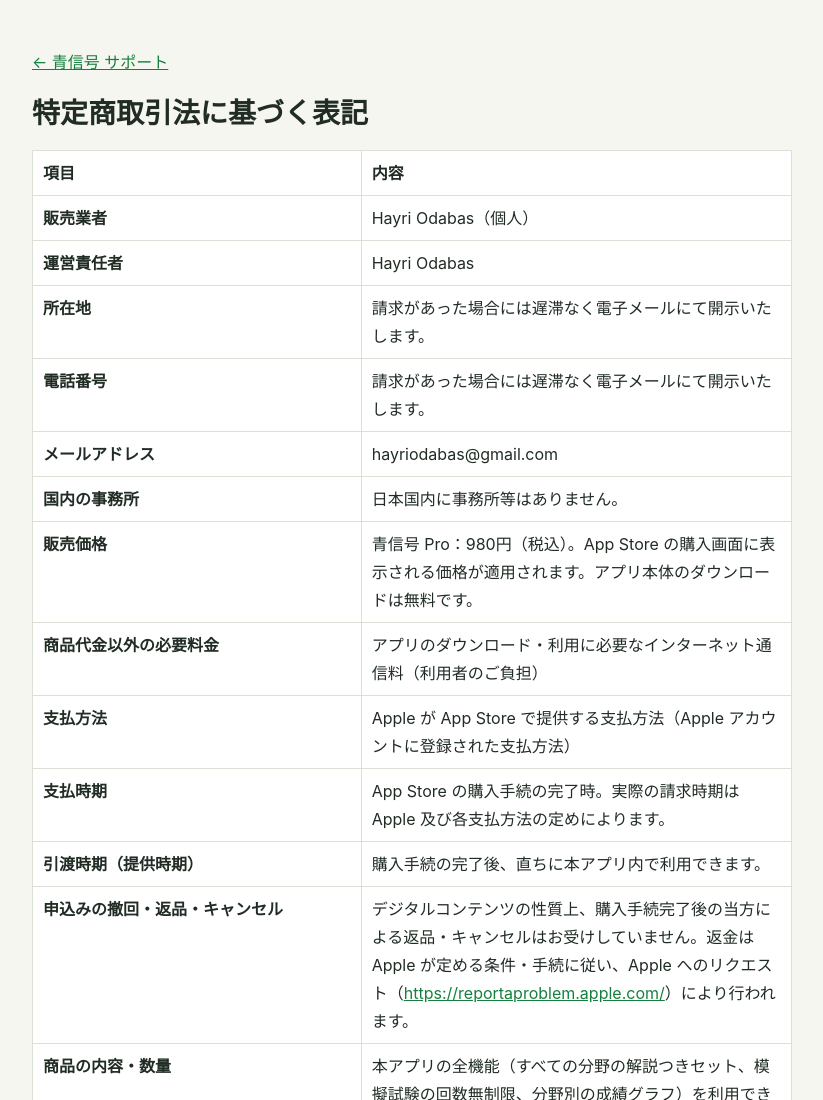
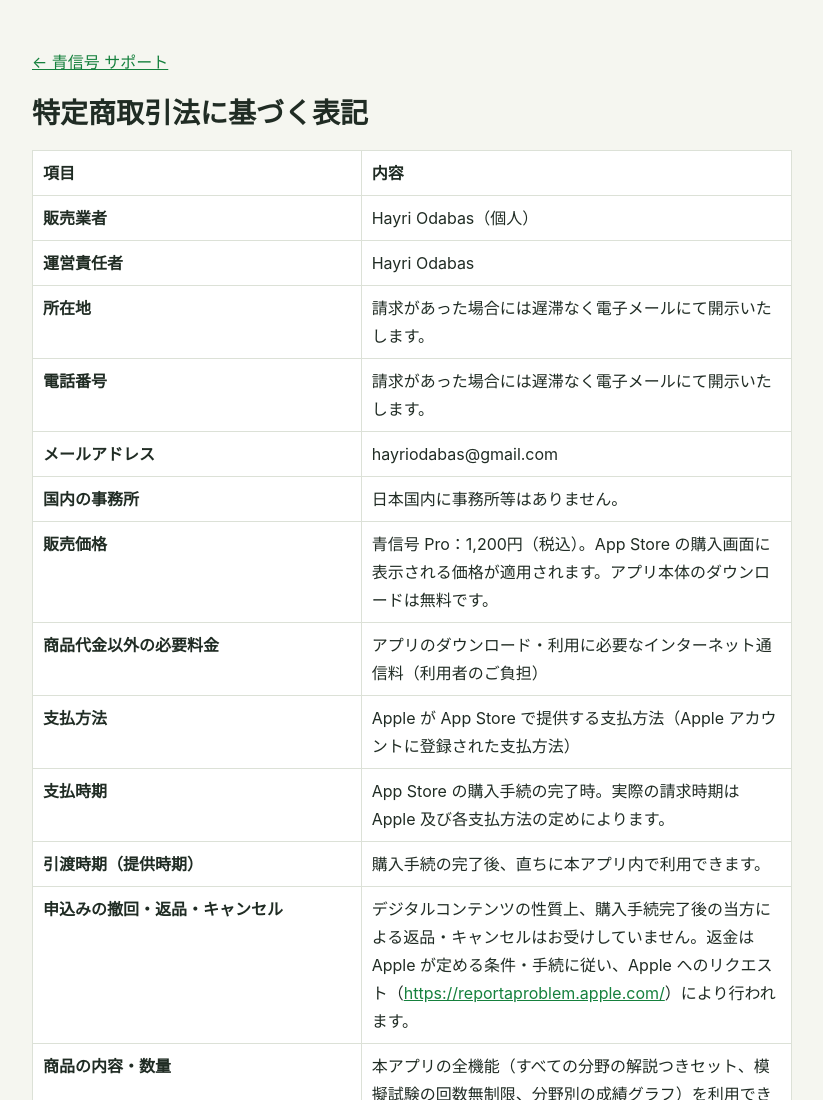
Before and after one commit to hayriodabas/aoshingo-support, a plain HTML site: page tokushoho.html in a window 1280 px wide. Shown: the top 1100 px of the page, without its empty margins (228-1051 px from the left). Drawn offline with Linux system fonts and the light colour scheme.

Commit message:
Tokushoho: Pro price 1,200 yen (tax incl.), matching App Store Connect
Co-Authored-By: Claude Opus 5.5 <noreply@anthropic.com>

```diff
--- a/tokushoho.html
+++ b/tokushoho.html
@@ -4,5 +4,5 @@ body{margin:0;background:var(--bg);color:var(--ink);font:16px/1.75 -apple-system
 main{max-width:760px;margin:auto;padding:32px 16px 64px}h1{font-size:28px;line-height:1.3}h2{font-size:20px;margin-top:36px;color:var(--brand)}
 a{color:var(--brand)}table{border-collapse:collapse;width:100%;background:var(--card)}td,th{border:1px solid var(--line);padding:8px 10px;vertical-align:top;text-align:left}
 th{width:28%}footer{margin-top:48px;color:var(--muted);font-size:14px}</style><main><p><a href="index.html">← 青信号 サポート</a></p><h1>特定商取引法に基づく表記</h1>
-<table><tr><th>項目</th><th>内容</th></tr><tr><th>販売業者</th><td>Hayri Odabas（個人）</td></tr><tr><th>運営責任者</th><td>Hayri Odabas</td></tr><tr><th>所在地</th><td>請求があった場合には遅滞なく電子メールにて開示いたします。</td></tr><tr><th>電話番号</th><td>請求があった場合には遅滞なく電子メールにて開示いたします。</td></tr><tr><th>メールアドレス</th><td>hayriodabas@gmail.com</td></tr><tr><th>国内の事務所</th><td>日本国内に事務所等はありません。</td></tr><tr><th>販売価格</th><td>青信号 Pro：980円（税込）。App Store の購入画面に表示される価格が適用されます。アプリ本体のダウンロードは無料です。</td></tr><tr><th>商品代金以外の必要料金</th><td>アプリのダウンロード・利用に必要なインターネット通信料（利用者のご負担）</td></tr><tr><th>支払方法</th><td>Apple が App Store で提供する支払方法（Apple アカウントに登録された支払方法）</td></tr><tr><th>支払時期</th><td>App Store の購入手続の完了時。実際の請求時期は Apple 及び各支払方法の定めによります。</td></tr><tr><th>引渡時期（提供時期）</th><td>購入手続の完了後、直ちに本アプリ内で利用できます。</td></tr><tr><th>申込みの撤回・返品・キャンセル</th><td>デジタルコンテンツの性質上、購入手続完了後の当方による返品・キャンセルはお受けしていません。返金は Apple が定める条件・手続に従い、Apple へのリクエスト（<a href="https://reportaproblem.apple.com/">https://reportaproblem.apple.com/</a>）により行われます。</td></tr><tr><th>商品の内容・数量</th><td>本アプリの全機能（すべての分野の解説つきセット、模擬試験の回数無制限、分野別の成績グラフ）を利用できる権利。1回限りの買い切り（非消耗型）で、定期購入ではありません。</td></tr><tr><th>販売数量の制限</th><td>1つの Apple アカウントにつき1回。同じ Apple アカウントでは「購入を復元」により他の端末でも利用できます。ファミリー共有には対応していません。</td></tr><tr><th>動作環境</th><td>iOS 26 以降を搭載した iPhone</td></tr><tr><th>契約不適合の場合の責任</th><td>購入した機能が利用できない場合は、まず本アプリの「購入を復元」をお試しのうえ、上記メールアドレスまでご連絡ください。当方は原因を調査し、当方の責任による不具合の場合は修正します。</td></tr><tr><th>特別な販売条件</th><td>なし</td></tr></table>
+<table><tr><th>項目</th><th>内容</th></tr><tr><th>販売業者</th><td>Hayri Odabas（個人）</td></tr><tr><th>運営責任者</th><td>Hayri Odabas</td></tr><tr><th>所在地</th><td>請求があった場合には遅滞なく電子メールにて開示いたします。</td></tr><tr><th>電話番号</th><td>請求があった場合には遅滞なく電子メールにて開示いたします。</td></tr><tr><th>メールアドレス</th><td>hayriodabas@gmail.com</td></tr><tr><th>国内の事務所</th><td>日本国内に事務所等はありません。</td></tr><tr><th>販売価格</th><td>青信号 Pro：1,200円（税込）。App Store の購入画面に表示される価格が適用されます。アプリ本体のダウンロードは無料です。</td></tr><tr><th>商品代金以外の必要料金</th><td>アプリのダウンロード・利用に必要なインターネット通信料（利用者のご負担）</td></tr><tr><th>支払方法</th><td>Apple が App Store で提供する支払方法（Apple アカウントに登録された支払方法）</td></tr><tr><th>支払時期</th><td>App Store の購入手続の完了時。実際の請求時期は Apple 及び各支払方法の定めによります。</td></tr><tr><th>引渡時期（提供時期）</th><td>購入手続の完了後、直ちに本アプリ内で利用できます。</td></tr><tr><th>申込みの撤回・返品・キャンセル</th><td>デジタルコンテンツの性質上、購入手続完了後の当方による返品・キャンセルはお受けしていません。返金は Apple が定める条件・手続に従い、Apple へのリクエスト（<a href="https://reportaproblem.apple.com/">https://reportaproblem.apple.com/</a>）により行われます。</td></tr><tr><th>商品の内容・数量</th><td>本アプリの全機能（すべての分野の解説つきセット、模擬試験の回数無制限、分野別の成績グラフ）を利用できる権利。1回限りの買い切り（非消耗型）で、定期購入ではありません。</td></tr><tr><th>販売数量の制限</th><td>1つの Apple アカウントにつき1回。同じ Apple アカウントでは「購入を復元」により他の端末でも利用できます。ファミリー共有には対応していません。</td></tr><tr><th>動作環境</th><td>iOS 26 以降を搭載した iPhone</td></tr><tr><th>契約不適合の場合の責任</th><td>購入した機能が利用できない場合は、まず本アプリの「購入を復元」をお試しのうえ、上記メールアドレスまでご連絡ください。当方は原因を調査し、当方の責任による不具合の場合は修正します。</td></tr><tr><th>特別な販売条件</th><td>なし</td></tr></table>
 <p>所在地及び電話番号の開示をご希望の方は、上記メールアドレスまでご連絡ください。</p><footer>© 2026 Hayri Odabas</footer></main></html>
```
